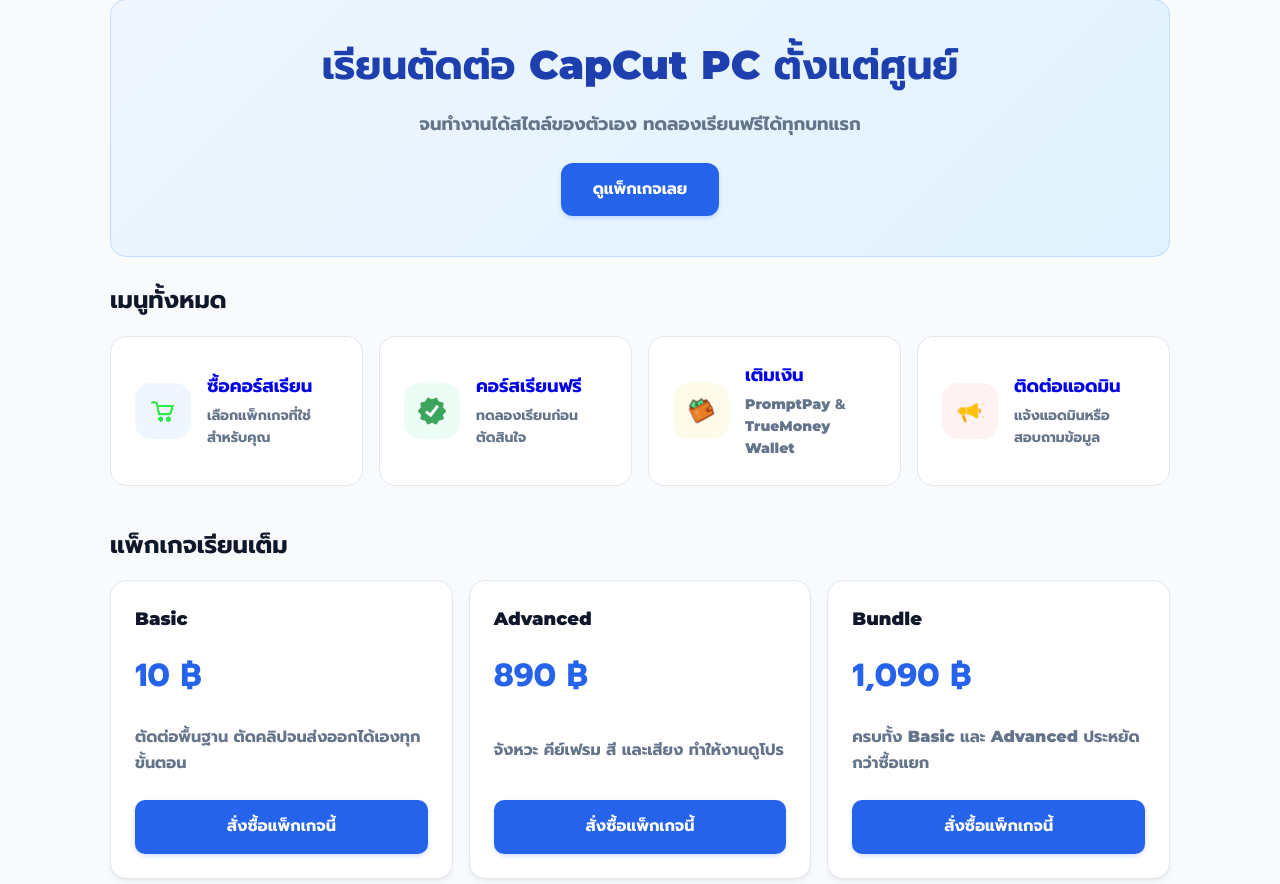
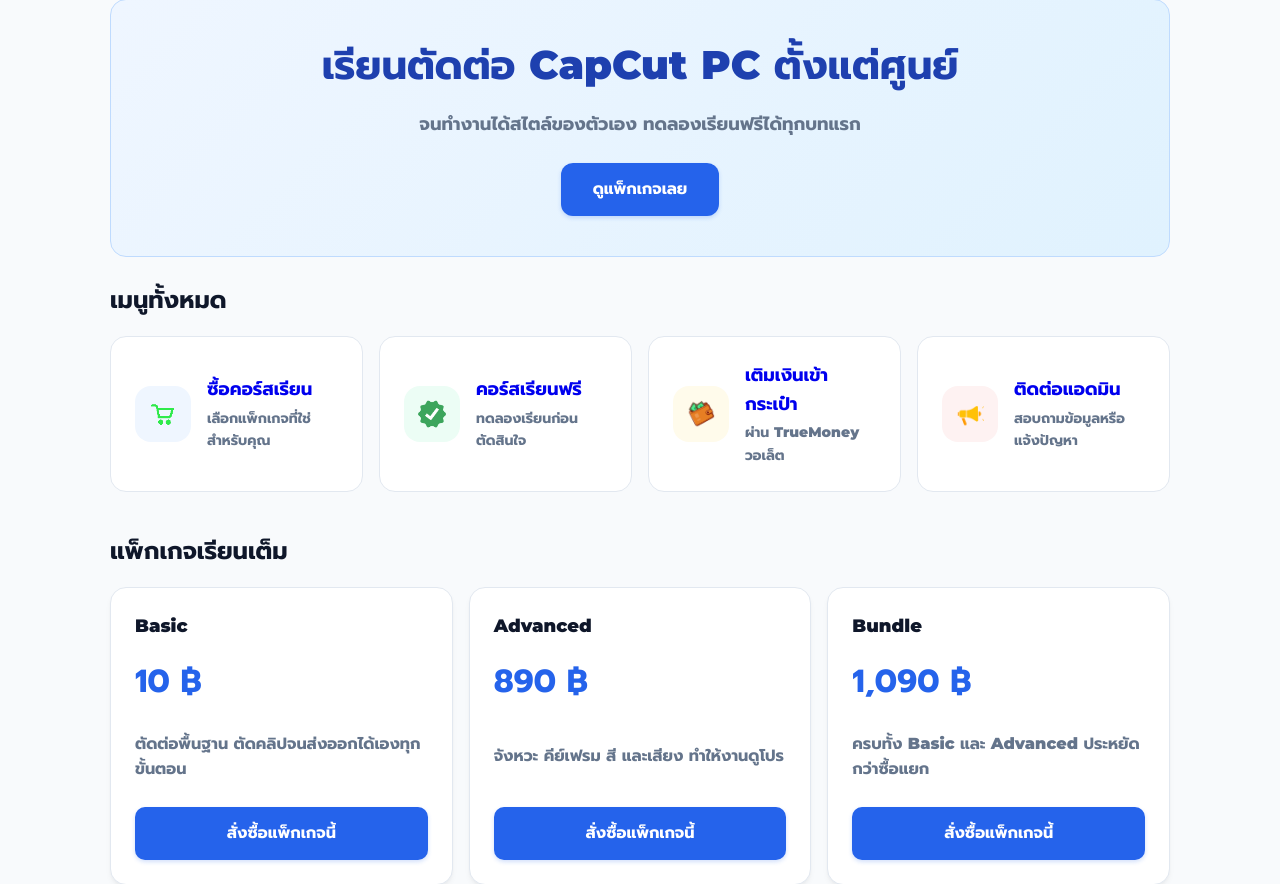
Before and after one commit to lynzy2044-eng/easy-shop, a Flask app: page / in a window 1280 px wide. Shown: the part 90-974 px from the top of the page. Run offline with Flask 3, Linux system fonts and the light colour scheme; data that the repository does not hold is empty.

Commit message:
Update index.html

```diff
--- a/templates/index.html
+++ b/templates/index.html
@@ -4,8 +4,10 @@
   .menu-icon {
     width: 28px; height: 28px; object-fit: contain; display: block;
   }
-  .menu-icon.hover-gif { position: relative; }
-  .menu-icon .anim { display: none; }
+  .menu-icon .still,
+  .menu-icon img {
+    width: 100%; height: 100%; object-fit: contain;
+  }
 </style>
 
 <!-- Hero Section (ดึงข้อมูลจาก Database) -->
@@ -24,7 +26,7 @@
     <a href="#packages" class="dash-card">
       <div class="dash-icon" style="background: #eff6ff;">
         <span class="menu-icon hover-gif" data-still="{{ url_for('static', filename='icons/still/cart-still.png') }}" data-anim="{{ url_for('static', filename='icons/cart.gif') }}">
-          <img class="still" src="{{ url_for('static', filename='icons/still/cart-still.png') }}" alt="" style="width:100%; height:100%; object-fit:contain;">
+          <img class="still" src="{{ url_for('static', filename='icons/still/cart-still.png') }}" alt="">
         </span>
       </div>
       <div>
@@ -37,7 +39,7 @@
     <a href="{{ url_for('free_lessons') }}" class="dash-card">
       <div class="dash-icon" style="background: #ecfdf5;">
         <span class="menu-icon hover-gif" data-still="{{ url_for('static', filename='icons/still/verified-still.png') }}" data-anim="{{ url_for('static', filename='icons/verified.gif') }}">
-          <img class="still" src="{{ url_for('static', filename='icons/still/verified-still.png') }}" alt="" style="width:100%; height:100%; object-fit:contain;">
+          <img class="still" src="{{ url_for('static', filename='icons/still/verified-still.png') }}" alt="">
         </span>
       </div>
       <div>
@@ -50,25 +52,25 @@
     <a href="{{ url_for('topup') }}" class="dash-card">
       <div class="dash-icon" style="background: #fffbeb;">
         <span class="menu-icon">
-          <img src="{{ url_for('static', filename='icons/wallet.png') }}" alt="" style="width:100%; height:100%; object-fit:contain;">
+          <img src="{{ url_for('static', filename='icons/wallet.png') }}" alt="">
         </span>
       </div>
       <div>
-        <h3 style="margin: 0 0 4px;">เติมเงิน</h3>
-        <p class="muted" style="margin: 0; font-size: 14px;">PromptPay & TrueMoney Wallet</p>
+        <h3 style="margin: 0 0 4px;">เติมเงินเข้ากระเป๋า</h3>
+        <p class="muted" style="margin: 0; font-size: 14px;">ผ่าน TrueMoney วอเล็ต</p>
       </div>
     </a>
 
-    <!-- ติดต่อแจ้งปัญหา -->
+    <!-- ติดต่อแอดมิน -->
     <a href="{{ url_for('contact') }}" class="dash-card">
       <div class="dash-icon" style="background: #fef2f2;">
         <span class="menu-icon hover-gif" data-still="{{ url_for('static', filename='icons/still/announce-still.png') }}" data-anim="{{ url_for('static', filename='icons/announce.gif') }}">
-          <img class="still" src="{{ url_for('static', filename='icons/still/announce-still.png') }}" alt="" style="width:100%; height:100%; object-fit:contain;">
+          <img class="still" src="{{ url_for('static', filename='icons/still/announce-still.png') }}" alt="">
         </span>
       </div>
       <div>
         <h3 style="margin: 0 0 4px;">ติดต่อแอดมิน</h3>
-        <p class="muted" style="margin: 0; font-size: 14px;">แจ้งแอดมินหรือสอบถามข้อมูล</p>
+        <p class="muted" style="margin: 0; font-size: 14px;">สอบถามข้อมูลหรือแจ้งปัญหา</p>
       </div>
     </a>
 
```
